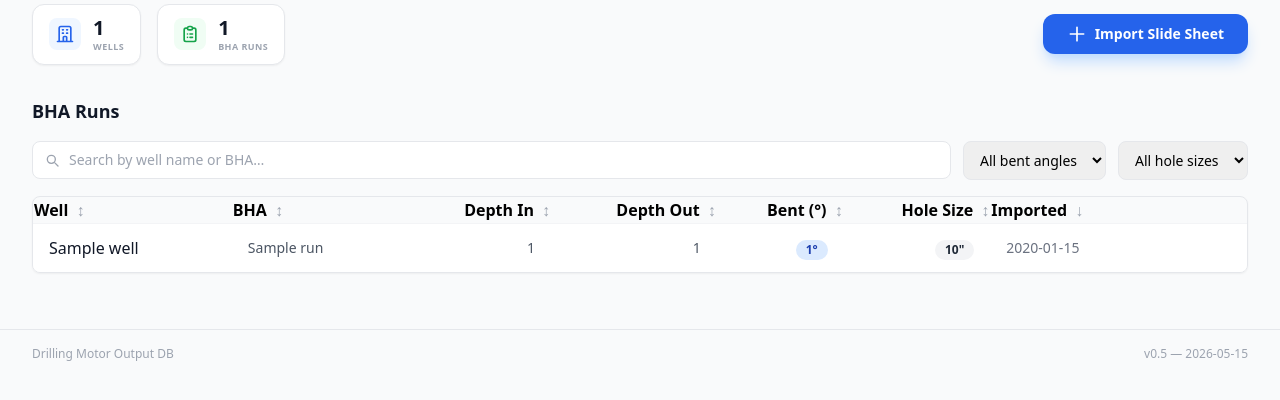
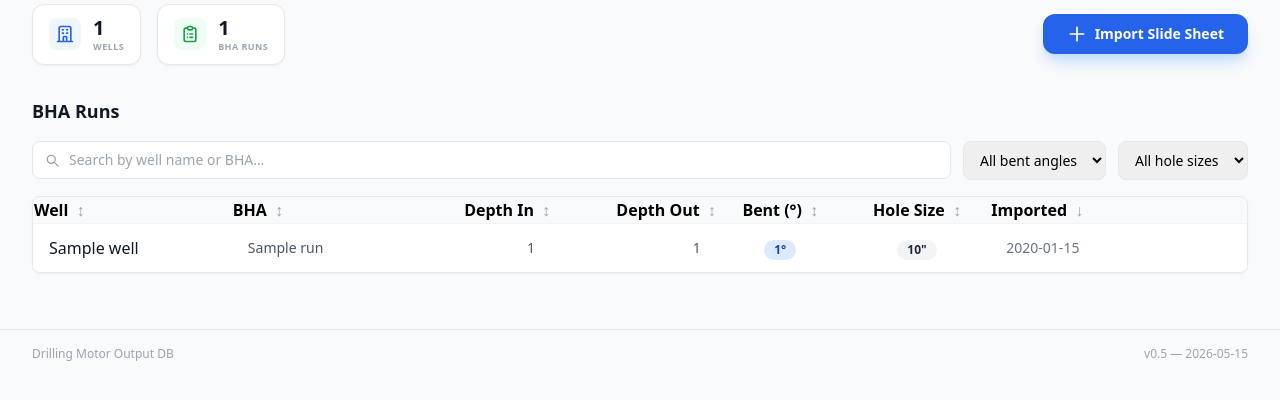
Before and after one commit to mrkaqz/drillingDB, a FastAPI app: page / in a window 1280 px wide. Shown: the part 141-541 px from the top of the page. Run offline with FastAPI, Linux system fonts and the light colour scheme; tables that the repository leaves empty hold one stand-in row (values such as "Sample post"); some libraries are stand-ins or nearby versions.

Commit message:
Center-align Bent and Hole Size badge columns in dashboard table
Badge pills are narrow inline-flex elements; text-right on the parent
cell made the badge right-aligned but visually offset from the right-
aligned header text. Switching both header and data cell to text-center
keeps badges aligned under their column headings.

Co-Authored-By: Claude Sonnet 4.6 <noreply@anthropic.com>

```diff
--- a/src/drilling_app/templates/index.html
+++ b/src/drilling_app/templates/index.html
@@ -93,10 +93,10 @@
           <th class="table-head text-right cursor-pointer select-none hover:text-gray-700" @click="sort('depth_out_ft')">
             Depth Out <span x-text="sortIcon('depth_out_ft')" class="ml-1 text-gray-400"></span>
           </th>
-          <th class="table-head text-right cursor-pointer select-none hover:text-gray-700" @click="sort('motor_bent_deg')">
+          <th class="table-head text-center cursor-pointer select-none hover:text-gray-700" @click="sort('motor_bent_deg')">
             Bent (°) <span x-text="sortIcon('motor_bent_deg')" class="ml-1 text-gray-400"></span>
           </th>
-          <th class="table-head text-right cursor-pointer select-none hover:text-gray-700" @click="sort('hole_size_in')">
+          <th class="table-head text-center cursor-pointer select-none hover:text-gray-700" @click="sort('hole_size_in')">
             Hole Size <span x-text="sortIcon('hole_size_in')" class="ml-1 text-gray-400"></span>
           </th>
           <th class="table-head text-left cursor-pointer select-none hover:text-gray-700" @click="sort('imported_at')">
@@ -112,11 +112,11 @@
             <td class="px-4 py-3 text-gray-600 text-sm group-hover:text-blue-600 transition-colors" x-text="r.bha_name || '—'"></td>
             <td class="px-4 py-3 text-right text-sm text-gray-600 group-hover:text-blue-600 transition-colors" x-text="r.depth_in_ft ? Math.round(r.depth_in_ft) : '—'"></td>
             <td class="px-4 py-3 text-right text-sm text-gray-600 group-hover:text-blue-600 transition-colors" x-text="r.depth_out_ft ? Math.round(r.depth_out_ft) : '—'"></td>
-            <td class="px-4 py-3 text-right">
+            <td class="px-4 py-3 text-center">
               <span class="inline-flex items-center px-2.5 py-0.5 rounded-full text-xs font-semibold bg-blue-100 text-blue-800" x-show="r.motor_bent_deg" x-text="r.motor_bent_deg + '°'"></span>
               <span x-show="!r.motor_bent_deg" class="text-sm text-gray-400">—</span>
             </td>
-            <td class="px-4 py-3 text-right">
+            <td class="px-4 py-3 text-center">
               <span class="inline-flex items-center px-2.5 py-0.5 rounded-full text-xs font-semibold bg-gray-100 text-gray-800" x-show="r.hole_size_in" x-text="r.hole_size_in + '&quot;'"></span>
               <span x-show="!r.hole_size_in" class="text-sm text-gray-400">—</span>
             </td>
```
